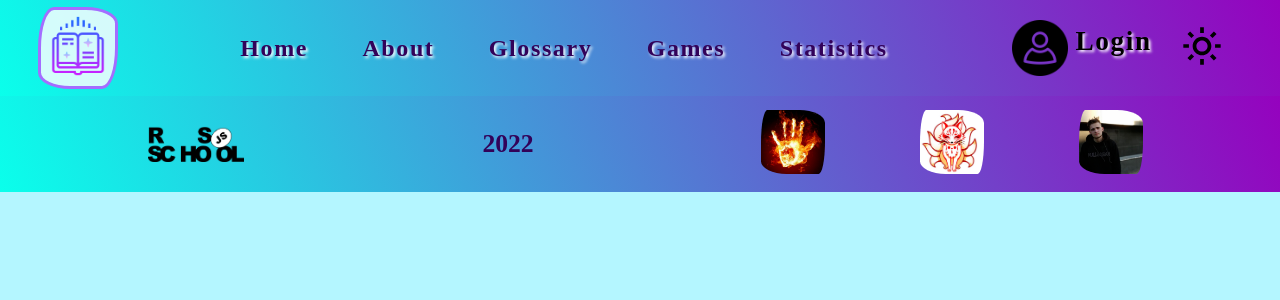
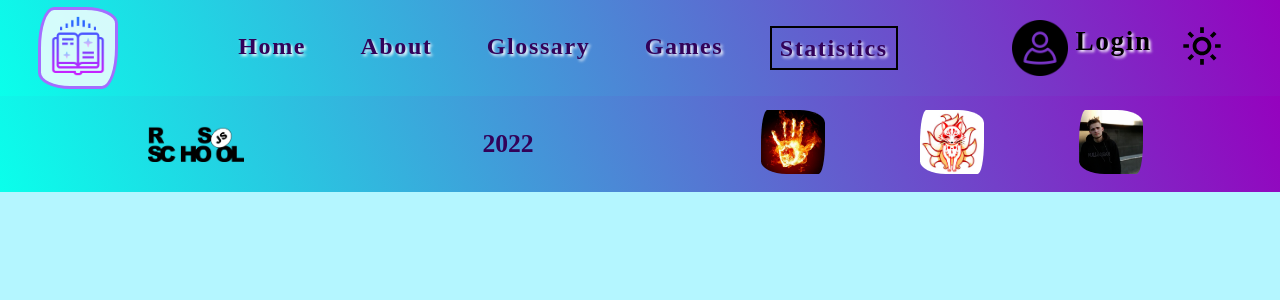
Before and after one commit to KZhukow/rslang, a React (Create React App) app: page /statistics in a window 1280 px wide. Shown: the top 300 px of the page. Built offline with nearby package versions, Linux system fonts and the light colour scheme; no server answers; the HTML template or start-up script is replaced by a standard one.

Commit message:
feat: added selecting an acive link

```diff
--- /dev/null
+++ b/src/components/global-components/header/header-custom-link.tsx
@@ -0,0 +1,12 @@
+import React from 'react';
+import { Link, useMatch } from 'react-router-dom';
+import { CustomLinkProp } from '../../pages/tutorial/types';
+
+export default function CustomHeaderLink({ children, to, className }: CustomLinkProp) {
+  const match = useMatch(to);
+  const classNameActive = match ? ' nav-link-active' : '';
+
+  return (
+    <Link to={to} className={className + classNameActive}>{children}</Link>
+  );
+}
--- a/src/components/global-components/header/header.tsx
+++ b/src/components/global-components/header/header.tsx
@@ -1,6 +1,7 @@
 import { Link, useParams } from 'react-router-dom';
 import logo from '../../../assets/images/logo.png';
 import Authorization from '../authorization/Authorization';
+import CustomHeaderLink from './header-custom-link';
 import ThemeToggle from './themeToggle/themeToggle';
 
 export default function Header() {
@@ -15,19 +16,19 @@ export default function Header() {
         </div>
         <div className="header_nav">
           <li className="nav_item">
-            <Link to="/" className="nav_link">home</Link>
+            <CustomHeaderLink to="/" className="nav_link">home</CustomHeaderLink>
           </li>
           <li className="nav_item">
-            <Link to="about" className="nav_link">about</Link>
+            <CustomHeaderLink to="about" className="nav_link">about</CustomHeaderLink>
           </li>
           <li className="nav_item">
-            <Link to={`glossary/${group || 1}/${page || 1}`} className="nav_link">glossary</Link>
+            <CustomHeaderLink to={`glossary/${group || 1}/${page || 1}`} className="nav_link">glossary</CustomHeaderLink>
           </li>
           <li className="nav_item">
-            <Link to="games" className="nav_link">games</Link>
+            <CustomHeaderLink to="games" className="nav_link">games</CustomHeaderLink>
           </li>
           <li className="nav_item">
-            <Link to="statistics" className="nav_link">statistics</Link>
+            <CustomHeaderLink to="statistics" className="nav_link">statistics</CustomHeaderLink>
           </li>
         </div>
         <Authorization />
--- /dev/null
+++ b/src/components/pages/tutorial/custom-btn-link.tsx
@@ -0,0 +1,11 @@
+import { Link, useMatch } from 'react-router-dom';
+import { CustomLinkProp } from './types';
+
+export default function CustomBtnLink({ children, to, className }: CustomLinkProp) {
+  const match = useMatch(to.slice(2));
+  const classNameActive = match ? ' selected-btn' : '';
+
+  return (
+    <Link to={to} className={className + classNameActive}>{children}</Link>
+  );
+}
--- a/src/components/pages/tutorial/tutorial.tsx
+++ b/src/components/pages/tutorial/tutorial.tsx
@@ -4,6 +4,7 @@ import './tutorial.css';
 
 import { ReactComponent as OnePageArrow } from './image/one-page-arrow.svg';
 import { ReactComponent as AllPageArrow } from './image/all-page-arrow.svg';
+import CustomBtnLink from './custom-btn-link';
 
 interface ITutorialParams {
   group: string,
@@ -36,7 +37,6 @@ export default function TutorialContent() {
     <div className={`tutorialContent ${backGround[curGroup]}`}>
       {/* <div className="spinner"><Spinner /></div> */}
       <Outlet />
-      {/* <AllCards wordsInfo={wordsInfo} /> */}
       <div className="controllers">
         <div className="pagination">
           <Link to={`../glossary/${group}/1`} className="pagination-btn first-page-arr">
@@ -54,12 +54,12 @@ export default function TutorialContent() {
           </Link>
         </div>
         <div className="group-btns">
-          <Link to="../glossary/1/1" className="group-btn group-btn-green">1</Link>
-          <Link to="../glossary/2/1" className="group-btn group-btn-yellow">2</Link>
-          <Link to="../glossary/3/1" className="group-btn group-btn-orange">3</Link>
-          <Link to="../glossary/4/1" className="group-btn group-btn-pink">4</Link>
-          <Link to="../glossary/5/1" className="group-btn group-btn-purpure">5</Link>
-          <Link to="../glossary/6/1" className="group-btn group-btn-violet">6</Link>
+          <CustomBtnLink to={`../glossary/1/${+group === 1 ? curPage : 1}`} className="group-btn group-btn-green">1</CustomBtnLink>
+          <CustomBtnLink to={`../glossary/2/${+group === 2 ? curPage : 1}`} className="group-btn group-btn-yellow">2</CustomBtnLink>
+          <CustomBtnLink to={`../glossary/3/${+group === 3 ? curPage : 1}`} className="group-btn group-btn-orange">3</CustomBtnLink>
+          <CustomBtnLink to={`../glossary/4/${+group === 4 ? curPage : 1}`} className="group-btn group-btn-pink">4</CustomBtnLink>
+          <CustomBtnLink to={`../glossary/5/${+group === 5 ? curPage : 1}`} className="group-btn group-btn-purpure">5</CustomBtnLink>
+          <CustomBtnLink to={`../glossary/6/${+group === 6 ? curPage : 1}`} className="group-btn group-btn-violet">6</CustomBtnLink>
           <button type="button" className="group-btn group-btn-black">D</button>
         </div>
       </div>
--- a/src/components/pages/tutorial/types.ts
+++ b/src/components/pages/tutorial/types.ts
@@ -45,3 +45,8 @@ export interface AudioBtnsProp {
   id: string,
   audioSrc: IAudioSrc,
 }
+export interface CustomLinkProp {
+  children: React.ReactNode,
+  to: string,
+  className: string,
+}
--- a/src/index.css
+++ b/src/index.css
@@ -123,6 +123,10 @@ a {
 
 .nav_link:hover {
   transform: scaleX(1.1);
+}
+
+.nav-link-active {
+  border: 2px solid black;
 }
 
 .header_authorization {
```
Also changed, not shown: src/components/pages/tutorial/cards/allCards.tsx (+0 -14 lines).
